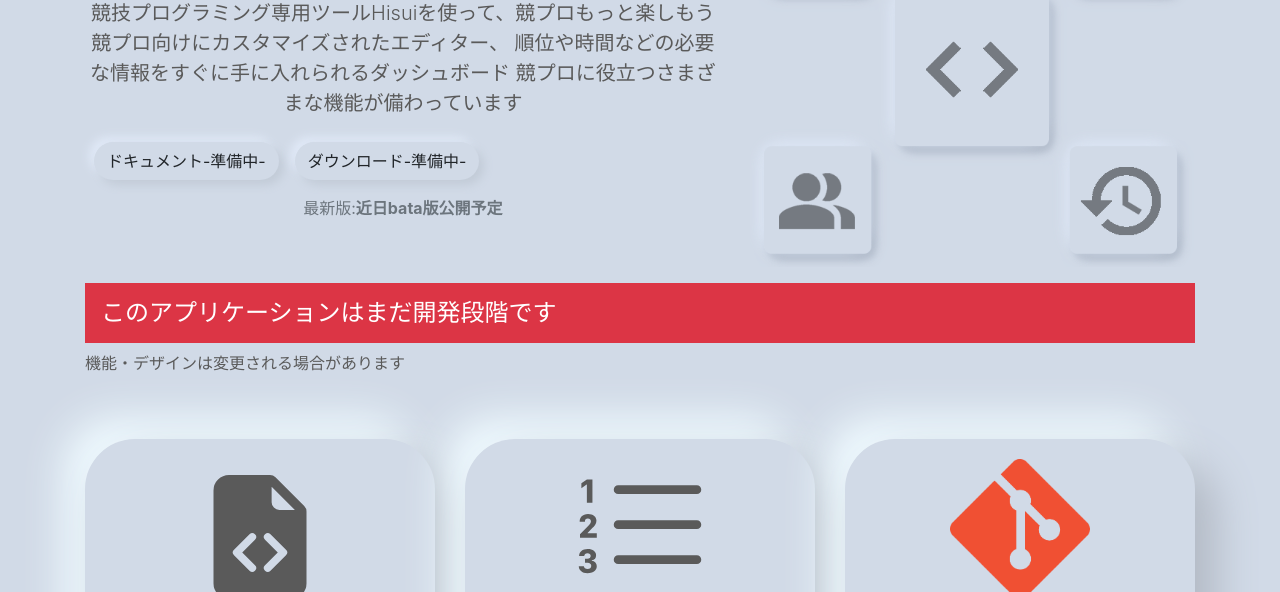
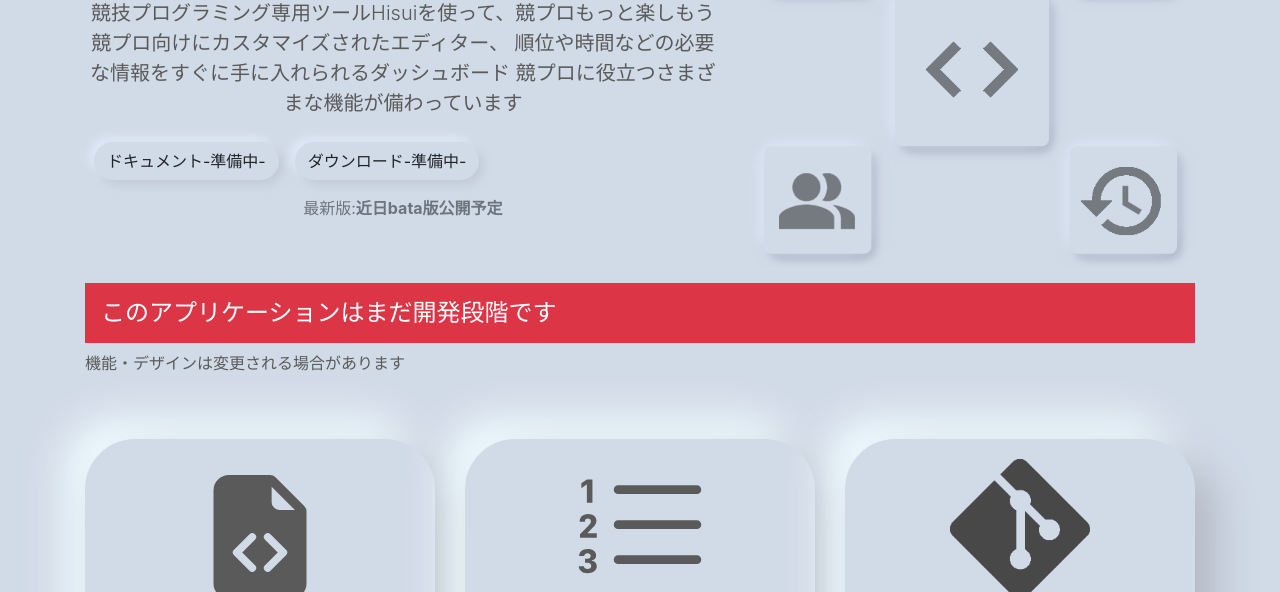
Before and after one commit to adenohitu/Hisui-introduce, a plain HTML site: page docs/index.html in a window 1280 px wide. Shown: the part 208-800 px from the top of the page. Drawn offline with nearby package versions, Linux system fonts and the light colour scheme; some packages are replaced by stand-ins of ours; a script that the page names is missing.

Commit message:
fix:画像の色を変更

```diff
--- a/docs/index.html
+++ b/docs/index.html
@@ -130,7 +130,7 @@
             <div class="box-custom-me px-3 h-100">
               <img
                 class="rounded-circle mb-3"
-                src="img/Git-Icon-1788C.png"
+                src="img/Git-Icon-1788C2.png"
                 alt="Generic placeholder image"
                 width="140"
                 height="140"
```
Also changed, not shown: docs/img/Git-Icon-1788C2.png (added), 1 other file.
